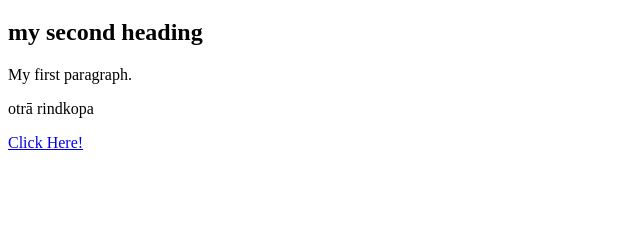
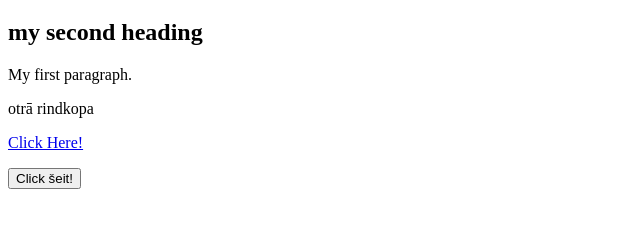
Before and after one commit to sanijavicupa/my-first-webpage, a plain HTML site: page index.html in a window 1280 px wide. Shown: the part 61-288 px from the top of the page, without its empty margins (0-640 px from the left). Drawn offline with Linux system fonts and the light colour scheme.

Commit message:
Update index.html

```diff
--- a/index.html
+++ b/index.html
@@ -8,5 +8,7 @@
 <p>otrā rindkopa</p>
   <p><a href="poga.html">Click Here!</a></p>
 
+<button type="button" onclick="alert('Oh oooh! Tu uzspiedi uz pogas!')">Click šeit!</button>
+
 </body>
 </html>
```
